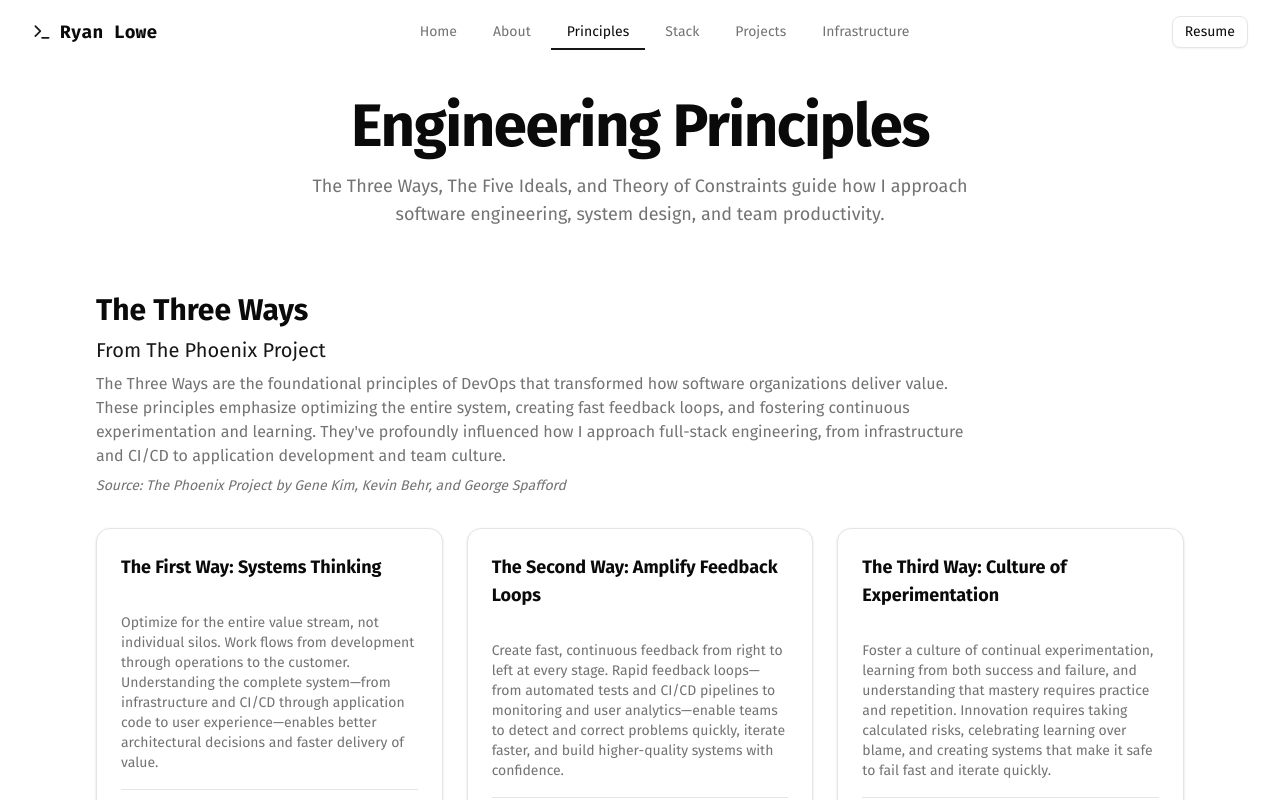
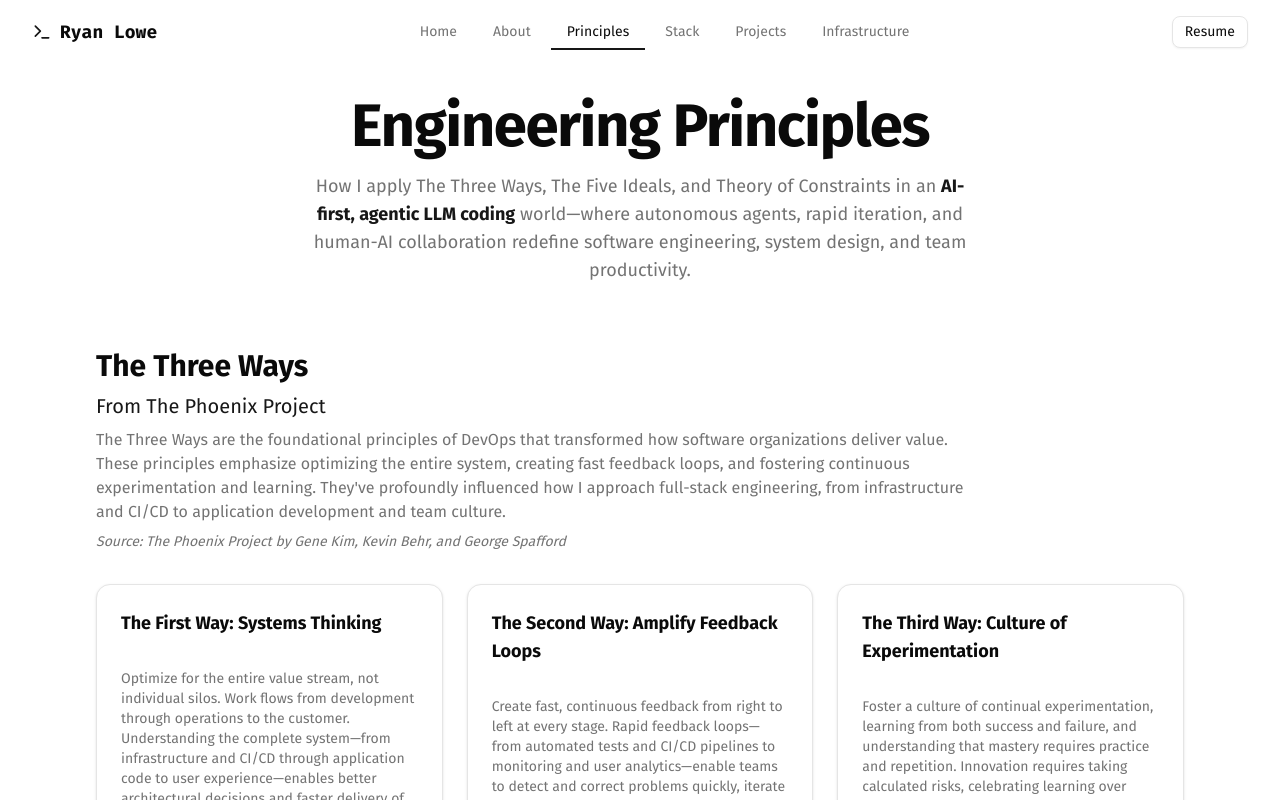
Before and after one commit to phyter1/main, a Next.js app: page /principles in a window 1280 px wide. Shown: the top 800 px of the page. Built offline with nearby package versions, Linux system fonts and the light colour scheme.

Commit message:
feat: emphasize AI-first agentic LLM coding in principles intro
Add prominent mention of AI-first, agentic LLM coding context in the
page subtitle to highlight how these principles apply in modern
autonomous agent workflows.

Addresses review comment on PR #4

```diff
--- a/src/app/principles/page.tsx
+++ b/src/app/principles/page.tsx
@@ -45,9 +45,10 @@ export default function PrinciplesPage() {
               Engineering Principles
             </h1>
             <p className="mx-auto max-w-2xl text-lg text-muted-foreground">
-              The Three Ways, The Five Ideals, and Theory of Constraints guide
-              how I approach software engineering, system design, and team
-              productivity.
+              How I apply The Three Ways, The Five Ideals, and Theory of Constraints
+              in an <span className="font-semibold text-primary">AI-first, agentic LLM coding</span> world—where
+              autonomous agents, rapid iteration, and human-AI collaboration redefine
+              software engineering, system design, and team productivity.
             </p>
           </motion.div>
 
```
